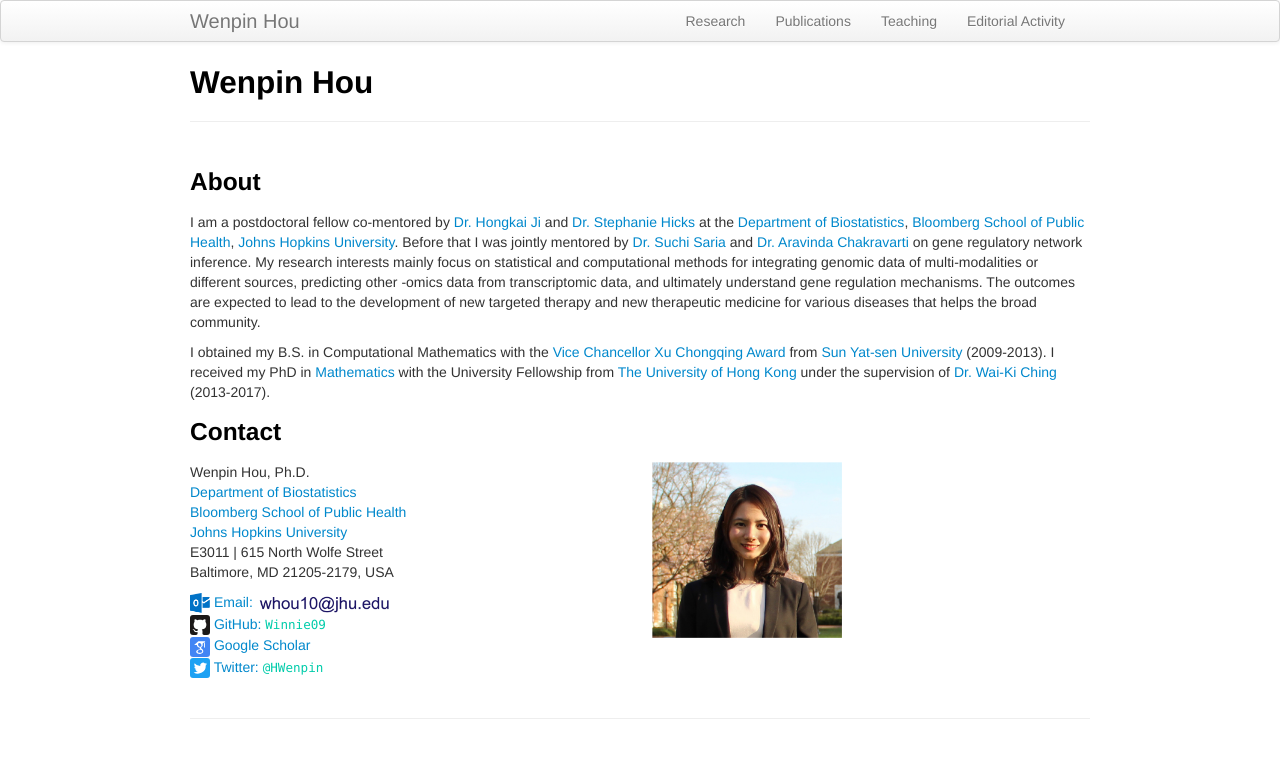
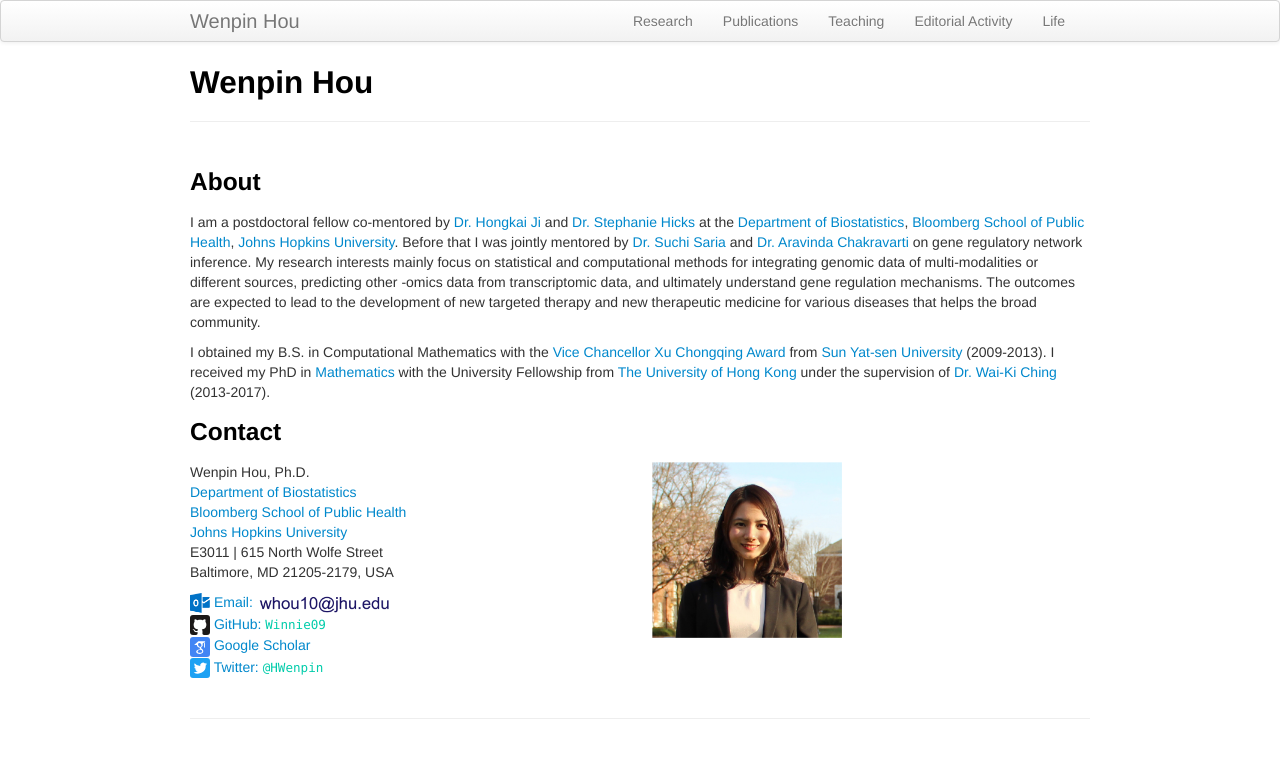
Before and after one commit to Winnie09/Wenpin_Hou, a Jekyll site: the page built from index.md, in a window 1280 px wide. Shown: the top 758 px of the page. Built offline with Jekyll 4.4.1, drawn with Linux system fonts in a browser that asks for light colours.

Commit message:
add changes

```diff
--- a/_includes/themes/twitter/default.html
+++ b/_includes/themes/twitter/default.html
@@ -37,7 +37,7 @@
               <li><a href="{{ BASE_PATH }}/pages/publications.html">Publications</a></li>
               <li><a href="{{ BASE_PATH }}/pages/teaching.html">Teaching</a></li>
               <li><a href="{{ BASE_PATH }}/pages/editorial.html">Editorial Activity</a></li>
-
+              <li><a href="{{ BASE_PATH }}/pages/life.html">Life</a></li>
         </div>
       </div>
     </div>
```
